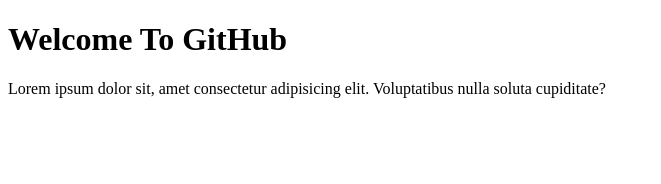
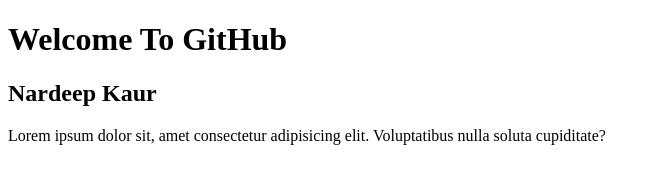
Before and after one commit to NardeepK/batch-oct-git, a plain HTML site: page index.html in a window 1280 px wide. Shown: the whole page, without its empty margins (0-661 px from the left). Drawn offline with Linux system fonts and the light colour scheme.

Commit message:
Adding a css file

```diff
--- a/index.html
+++ b/index.html
@@ -8,6 +8,7 @@
 </head>
 <body>
     <h1>Welcome To GitHub</h1>
+    <h2>Nardeep Kaur</h2>
     <p>Lorem ipsum dolor sit, amet consectetur adipisicing elit. Voluptatibus nulla soluta cupiditate?</p>
 </body>
 </html>
--- /dev/null
+++ b/style.css
@@ -0,0 +1,4 @@
+body{
+    background-color: white;
+    color: black;
+}
```
